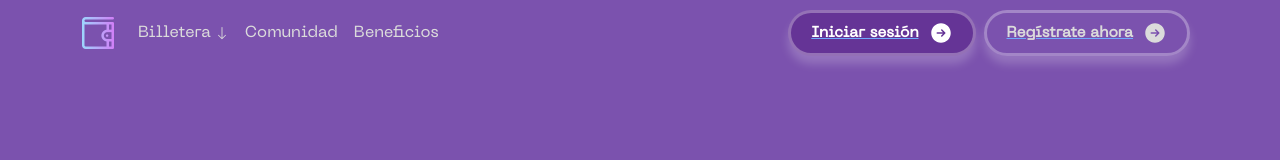
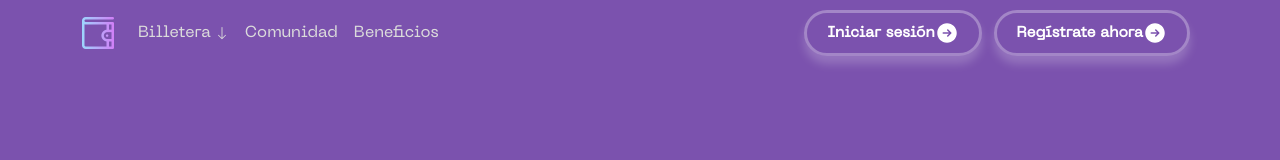
Before and after one commit to joalvarez05/banka, a React (Vite) app: page / in a window 1280 px wide. Shown: the top 160 px of the page. Built offline with nearby package versions, Linux system fonts and the light colour scheme; no server answers.

Commit message:
se arreglaron estilos del boton de inicio y btn de registro

```diff
--- a/index.html
+++ b/index.html
@@ -12,7 +12,6 @@
       name="keywords"
       content="fintech para viajeros, soluciones financieras, cambio de divisas, tarjetas virtuales, viajeros, finanzas globales, banca digital,wallet,coins,billetera virtual"
     />
-    <meta name="author" content="Alvarez Domínguez José Agustín" />
     <meta name="viewport" content="width=device-width, initial-scale=1.0" />
     <meta name="robots" content="index, follow" />
 
@@ -32,7 +31,7 @@
     <meta property="og:type" content="website" />
     <meta property="og:locale" content="es_ES" />
     <meta name="geo.placename" content="Argentina" />
-    <link rel="canonical" href="https://banka.com">
+    <link rel="canonical" href="https://banka.com" />
 
     <link rel="icon" type="image/webp" href="./src/assets/img/logo64.webp" />
     <meta name="viewport" content="width=device-width, initial-scale=1.0" />
--- a/src/components/btnLogin/BtnLogin.jsx
+++ b/src/components/btnLogin/BtnLogin.jsx
@@ -4,10 +4,7 @@ import { Link } from "react-router-dom";
 function Login() {
   return (
     <>
-      <a
-        href="./iniciarSesion"
-        className="button morado2 link-underline-opacity-0 link-offset-2 link-underline w-equal"
-      >
+      <span>
         Iniciar sesión
         <svg className="icon" viewBox="0 0 24 24" fill="currentColor">
           <path
@@ -16,7 +13,7 @@ function Login() {
             clipRule="evenodd"
           ></path>
         </svg>
-      </a>
+      </span>
     </>
   );
 }
--- a/src/components/btnLogin/login.css
+++ b/src/components/btnLogin/login.css
@@ -10,6 +10,7 @@
   justify-content: center;
   color: #ffff;
   gap: 10px;
+  text-decoration: none;
   font-weight: bold;
   border: 3px solid #ffffff4d;
   outline: none;
--- a/src/components/navbar/Navbar.jsx
+++ b/src/components/navbar/Navbar.jsx
@@ -97,10 +97,10 @@ function Navbar() {
               </li>
             </ul>
             <div className="me-2 boton-sm">
-              <Link to="/login">
+              <Link to="/login" className="button ms-1">
                 <BtnLogin />
               </Link>
-              <Link to="/registro">
+              <Link to="/registro" className="button ms-1 ">
                 <Register />
               </Link>
             </div>
--- a/src/components/registro/Registro.jsx
+++ b/src/components/registro/Registro.jsx
@@ -4,10 +4,7 @@ import React from "react";
 function Register() {
   return (
     <>
-      <a
-        href="/FormularioRegistro"
-        className="button blanco link-underline-opacity-0 link-offset-2 link-underline w-equal"
-      >
+      <span>
         Regístrate ahora
         <svg className="icon" viewBox="0 0 24 24" fill="currentColor">
           <path
@@ -16,7 +13,7 @@ function Register() {
             clipRule="evenodd"
           ></path>
         </svg>
-      </a>
+      </span>
     </>
   );
 }
--- a/src/pages/Home.jsx
+++ b/src/pages/Home.jsx
@@ -84,7 +84,7 @@ function Home() {
                   directamente desde tu app Banka. Invierte en acciones y{" "}
                   <a
                     href="https://www.modocripto.es/blog/"
-                    className="ink-offset-2 link-underline link-underline-opacity-0 verde2"
+                    className="link-offset-2 link-underline link-underline-opacity-0 verde2"
                     target="_blank"
                   >
                     criptomonedas****
--- a/src/utils/changeCoins.js
+++ b/src/utils/changeCoins.js
@@ -6,6 +6,7 @@ const fetchRates = async (setRates, setError, setLoading) => {
   const apiUrl = import.meta.env.VITE_API_URL;
   try {
     const response = await axios.get(`${apiUrl}?api_key=${apiKey}`);
+    console.log(response);
     const { ARS, BRL, CLP, EUR, USD } = response.data.rates;
     const monedasRedondeadas = {
       ARS: parseFloat(ARS.toFixed(2)),
@@ -21,8 +22,6 @@ const fetchRates = async (setRates, setError, setLoading) => {
   } finally {
     setLoading(false);
   }
-
-
 };
 
 export default fetchRates;
```
